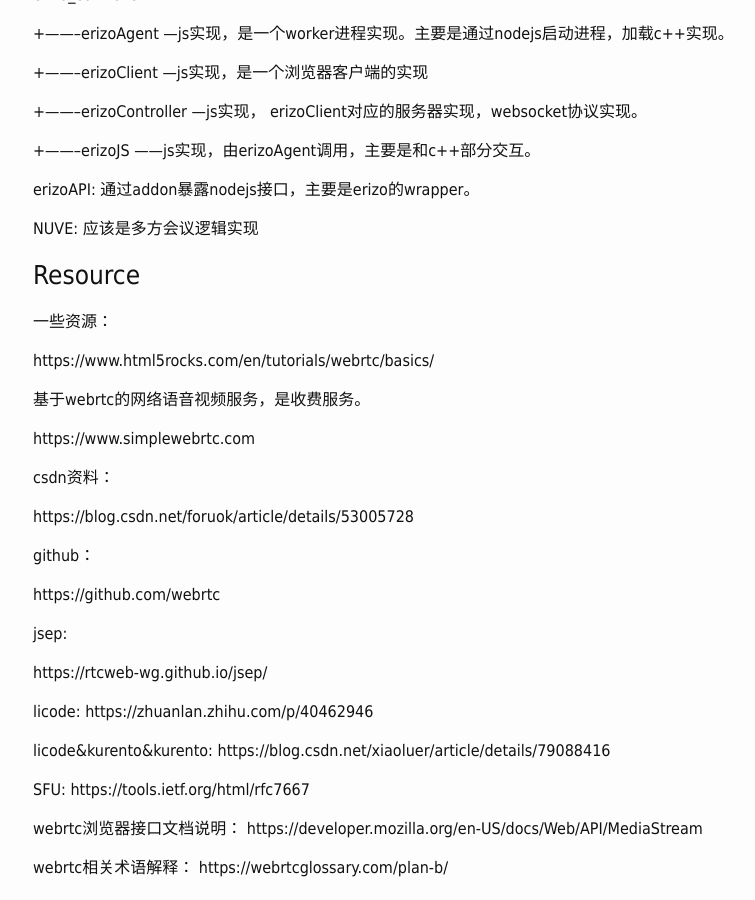
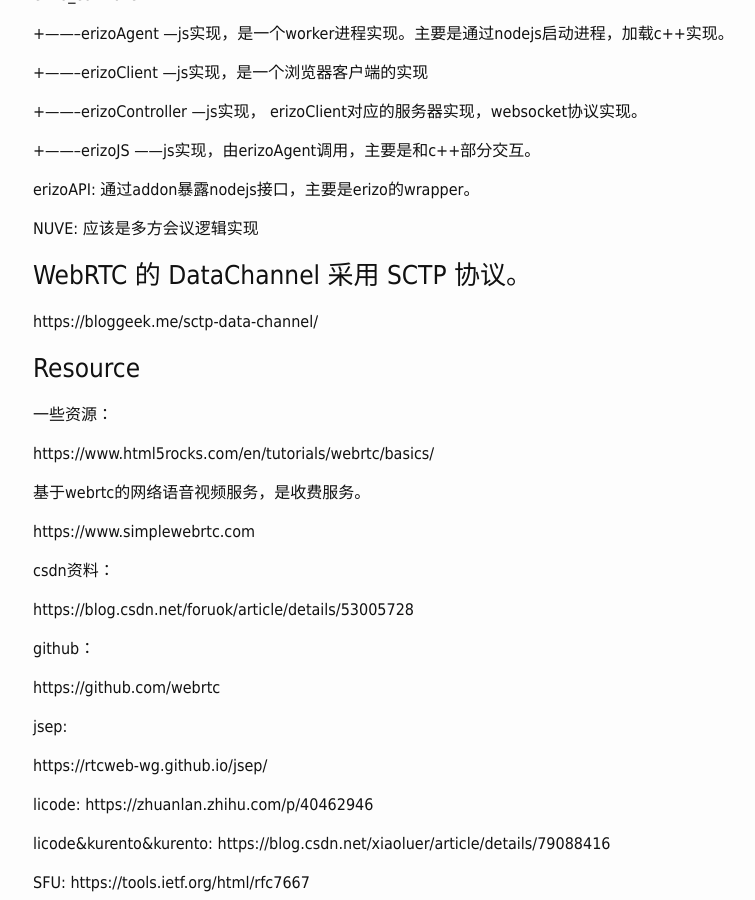
Before and after one commit to haska1025/haska1025.github.io, a Jekyll site: the page built from _posts/2019-01-14-webrtc.md, in a window 1280 px wide and 900 px high, scrolled down 2379 px. Shown: the whole window, without its empty margins (22-777 px from the left). Built offline with Jekyll 4.4.1, drawn with Linux system fonts in a browser that asks for light colours.

Commit message:
Update 2019-01-14-webrtc.md

```diff
--- a/_posts/2019-01-14-webrtc.md
+++ b/_posts/2019-01-14-webrtc.md
@@ -97,6 +97,10 @@ erizoAPI: 通过addon暴露nodejs接口，主要是erizo的wrapper。
 
 NUVE: 应该是多方会议逻辑实现
 
+### WebRTC 的 DataChannel 采用 SCTP 协议。
+
+https://bloggeek.me/sctp-data-channel/
+
 
 ### Resource
 
```
